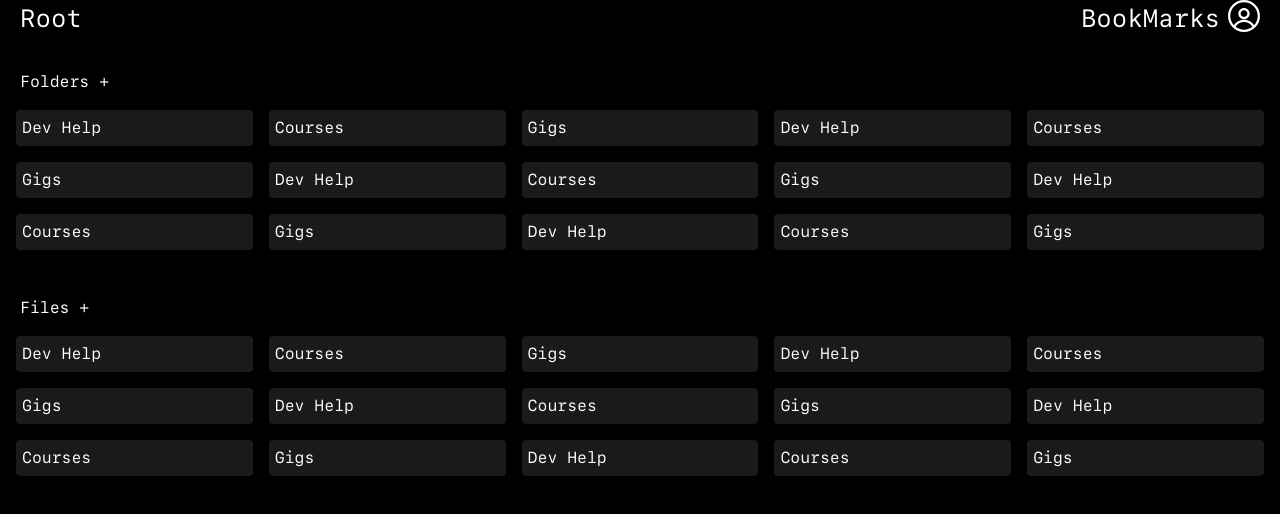
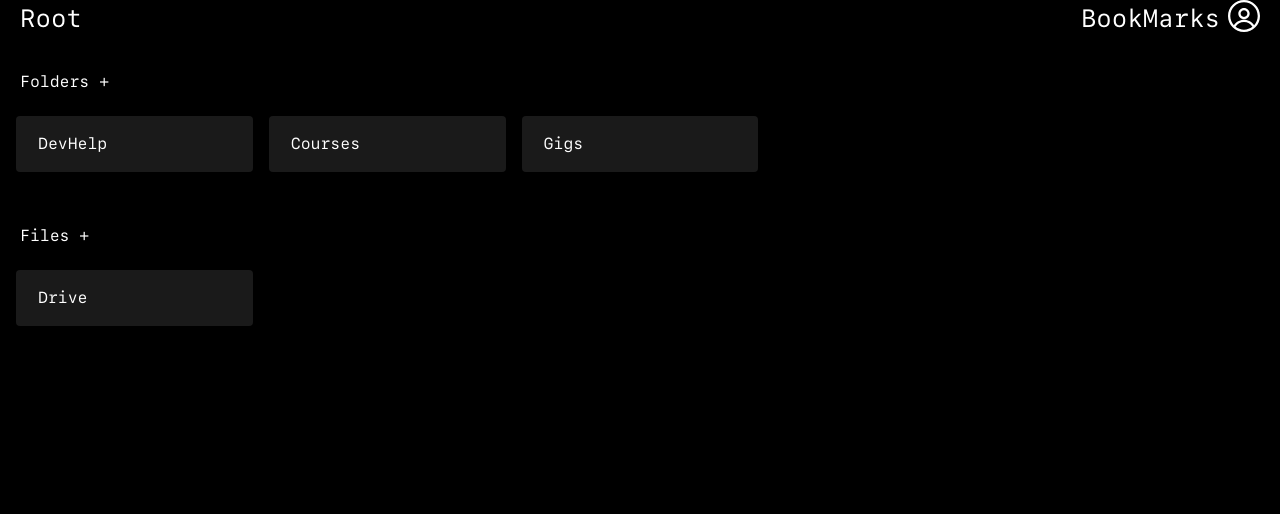
Before and after one commit to vishesh-sachan/bookmarks, a Next.js app: page /root in a window 1280 px wide. Shown: the top 514 px of the page. Built offline with nearby package versions, Linux system fonts and the light colour scheme.

Commit message:
created dyanamic folder pages and changed dummy data to simulate real backend data structure

```diff
--- a/app/root/page.tsx
+++ b/app/root/page.tsx
@@ -3,7 +3,33 @@ import Link from "next/link";
 import { Modal } from "../components/Modal";
 import { useState } from "react";
 
-const folders = ['Dev Help', 'Courses', 'Gigs', 'Dev Help', 'Courses', 'Gigs', 'Dev Help', 'Courses', 'Gigs', 'Dev Help', 'Courses', 'Gigs', 'Dev Help', 'Courses', 'Gigs'];
+const folders = ['DevHelp', 'Courses', 'Gigs'];
+const files = [
+    {
+        '_id':'1',
+        'name':'100xDevs',
+        'url':'https://app.100xdevs.com/',
+        'folder':'Courses'
+    },
+    {
+        '_id':'2',
+        'name':'GitHub',
+        'url':'https://github.com/',
+        'folder':'DevHelp'
+    },
+    {
+        '_id':'3',
+        'name':'UpWork',
+        'url':'https://www.upwork.com/',
+        'folder':'Gigs'
+    },
+    {
+        '_id':'4',
+        'name':'Drive',
+        'url':'https://drive.google.com/drive/u/0/my-drive',
+        'folder':'Root'
+    }
+]
 
 export default function Root() {
 
@@ -36,11 +62,13 @@ export default function Root() {
                 </div>
                 <div className="grid grid-cols-5 gap-4 p-4">
                     {folders.map((folder, index) => (
-                        <div key={index} className="bg-[#1A1A1A] rounded cursor-pointer">
-                            <div className="m-6">
-                                {folder}
+                        <Link href={`/root/${folder}`}>
+                            <div key={index} className="bg-[#1A1A1A] rounded cursor-pointer">
+                                <div className="m-6 p-4">
+                                    {folder}
+                                </div>
                             </div>
-                        </div>
+                        </Link>
                     ))}
                 </div>
             </div>
@@ -50,13 +78,18 @@ export default function Root() {
                     Files +
                 </div>
                 <div className="grid grid-cols-5 gap-4 p-4">
-                    {folders.map((folder, index) => (
-                        <div key={index} className="bg-[#1A1A1A] rounded cursor-pointer">
-                            <div className="m-6">
-                                {folder}
+                    {files.map((file) => {
+                        if(file.folder == 'Root')
+                        return(
+                        <Link href={file.url} target="_blank">
+                            <div key={file._id} className="bg-[#1A1A1A] rounded cursor-pointer">
+                                <div className="m-6 p-4">
+                                    {file.name}
+                                </div>
                             </div>
-                        </div>
-                    ))}
+                        </Link>)
+
+                    })}
                 </div>
             </div>
             <Modal isOpen={showFolderModal}>
```
